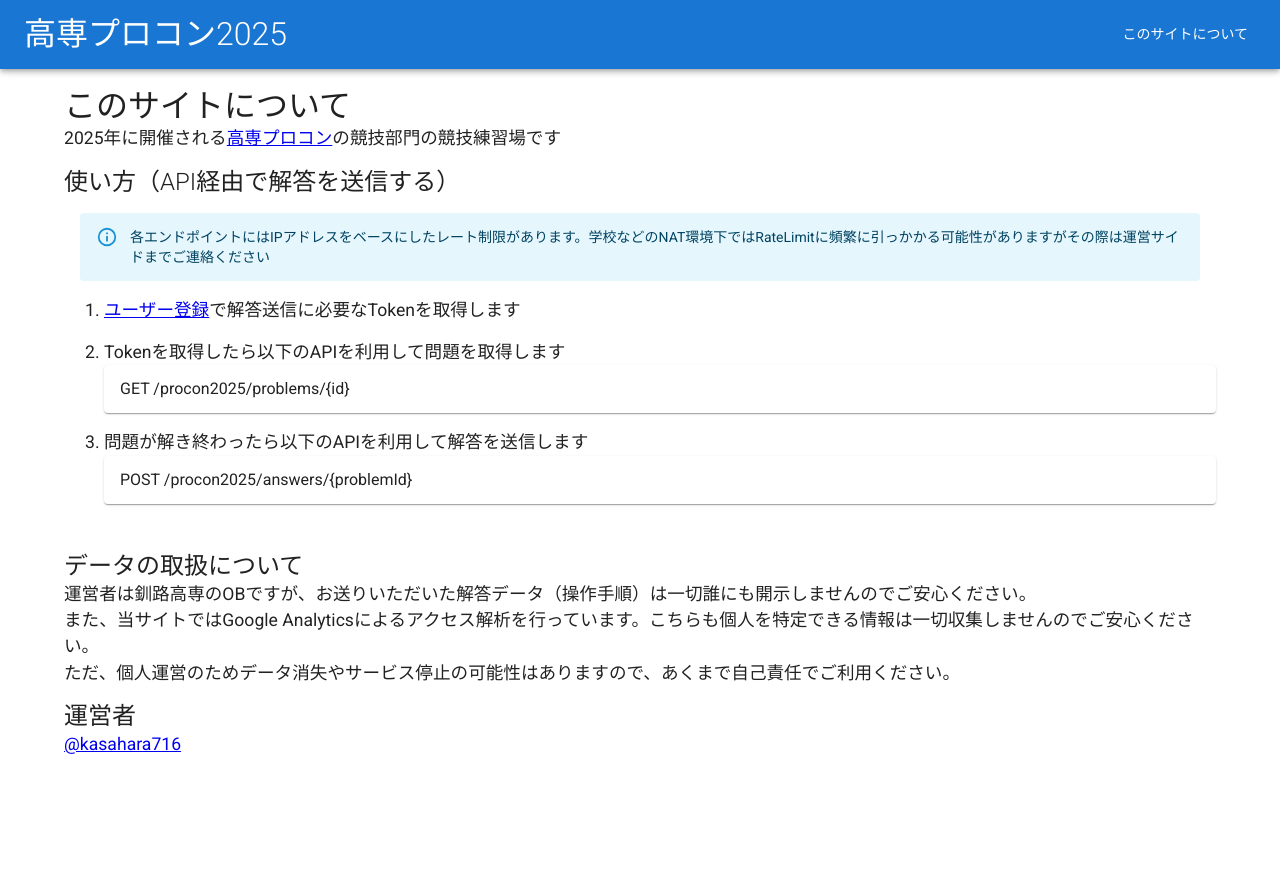
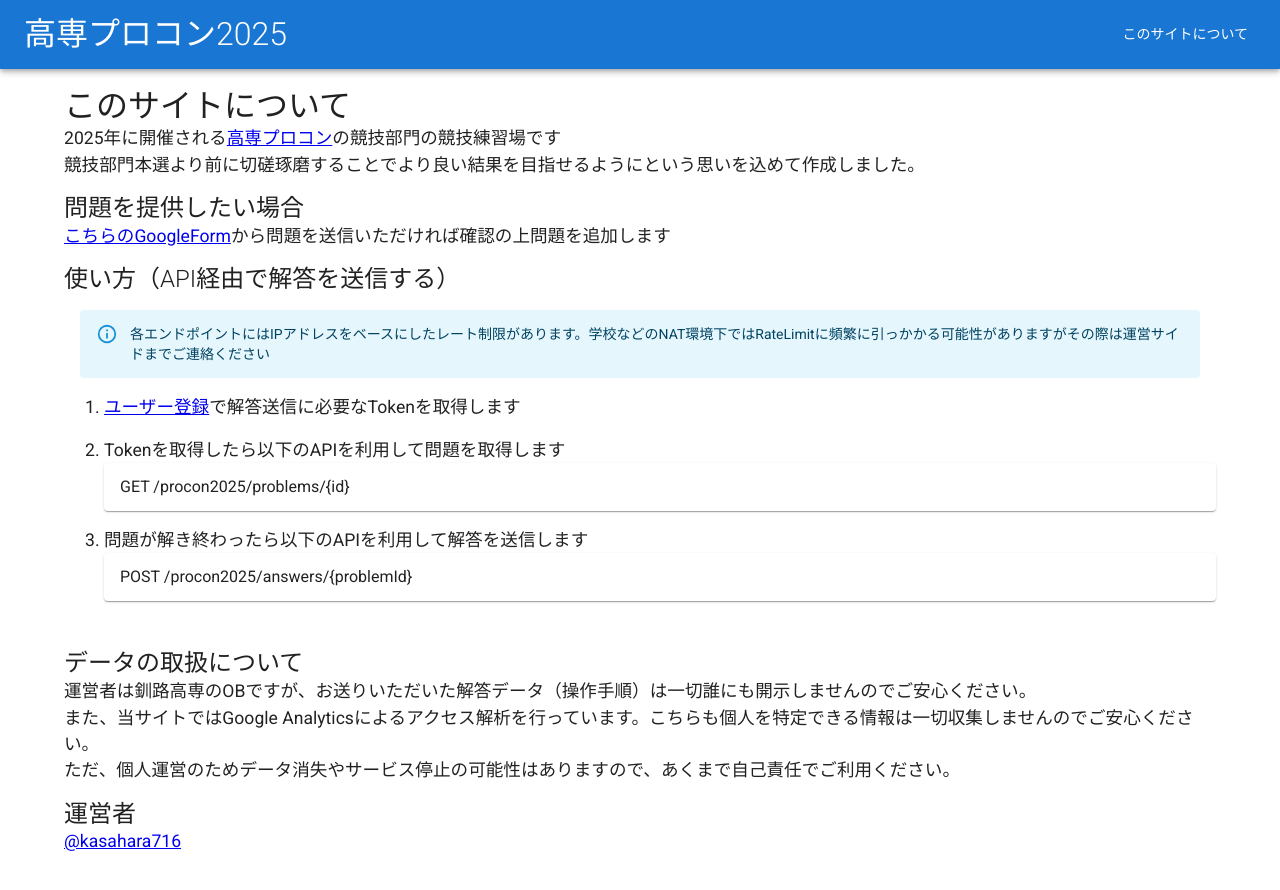
Before and after one commit to kasahara716/procon2025-games, a Next.js app: page /about in a window 1280 px wide. Shown: the top 890 px of the page. Before the commit the page ends 800 px from the top, so only its background shows below. Built offline with nearby package versions, Linux system fonts and the light colour scheme; some icons are missing; what @mui/material-nextjs would draw is missing.

Commit message:
説明文追加

```diff
--- a/src/app/about/page.tsx
+++ b/src/app/about/page.tsx
@@ -33,7 +33,37 @@ export default function AboutPage() {
                     </a>
                     の競技部門の競技練習場です
                 </Typography>
+                <Typography
+                    variant="body1"
+                    component="p"
+                    sx={{ fontSize: '1.1em' }}
+                >
+                    競技部門本選より前に切磋琢磨することでより良い結果を目指せるようにという思いを込めて作成しました。
+                </Typography>
             </Box>
+            <Box sx={{ pb: 2 }}>
+                <Typography
+                    variant="h2"
+                    component="h2"
+                    sx={{ fontSize: '1.5em' }}
+                >
+                    問題を提供したい場合
+                </Typography>
+                <Typography
+                    variant="body1"
+                    component="p"
+                    sx={{ fontSize: '1.1em' }}
+                >
+                    <a
+                        href="https://forms.gle/FXiQbSbfgkzJir3PA"
+                        target="_blank"
+                    >
+                        こちらのGoogleForm
+                    </a>
+                    から問題を送信いただければ確認の上問題を追加します
+                </Typography>
+            </Box>
+
             <Box sx={{ pb: 2 }}>
                 <Typography
                     variant="h2"
```
